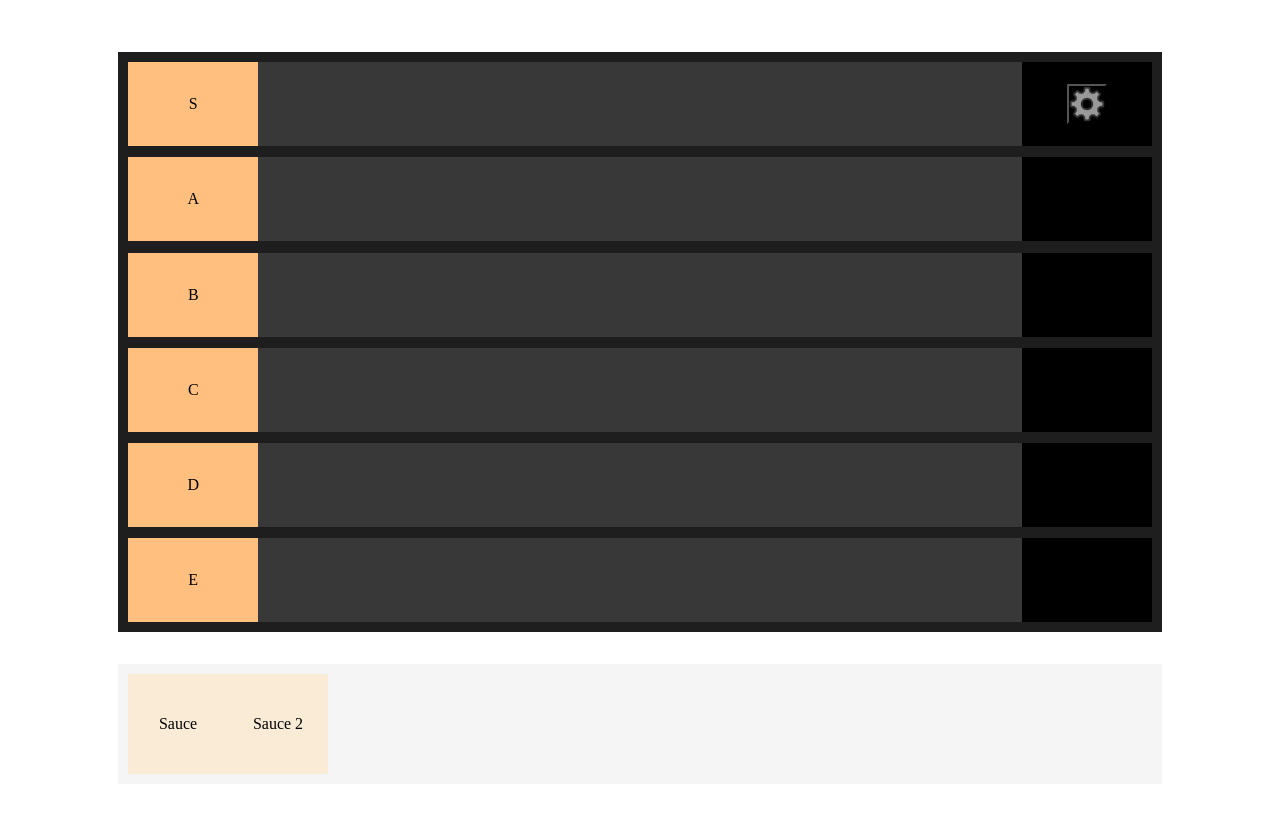
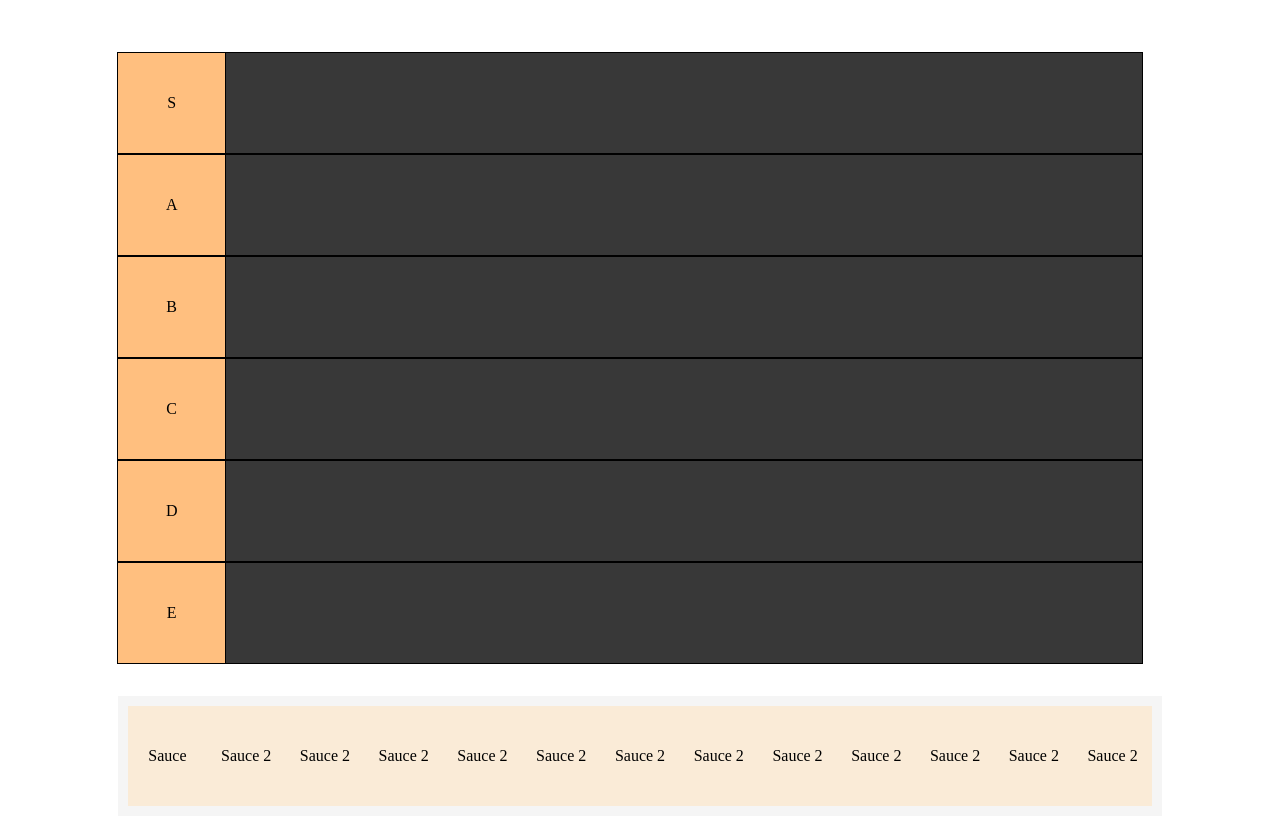
Before and after one commit to Gregory-febvin/TierList-main, a plain HTML site: page index.html in a window 1280 px wide. Drawn offline with Linux system fonts and the light colour scheme.

Commit message:
Add files via upload

```diff
--- a/index.html
+++ b/index.html
@@ -16,39 +16,41 @@
             <div class="Ligne">
                 <div class="RankName" contenteditable="true" >S</div>
                 <div class="DivCard"></div>
+                <!--
                 <div class="ParametreBox">
                     <button class="ButtonParametre" style="background: url('rouage.png'); background-size:cover">
                 </div>
+                -->
             </div>
 
             <div class="Ligne">
                 <div class="RankName" contenteditable="true" >A</div>
                 <div class="DivCard"></div>
-                <div class="ParametreBox"></div>
+                <!--<div class="ParametreBox"></div>-->
             </div>
 
             <div class="Ligne">
                 <div class="RankName" contenteditable="true" >B</div>
                 <div class="DivCard"></div>
-                <div class="ParametreBox"></div>
+                <!--<div class="ParametreBox"></div>-->
             </div>
 
             <div class="Ligne">
                 <div class="RankName" contenteditable="true" >C</div>
                 <div class="DivCard"></div>
-                <div class="ParametreBox"></div>
+                <!--<div class="ParametreBox"></div>-->
             </div>
 
             <div class="Ligne">
                 <div class="RankName" contenteditable="true" >D</div>
                 <div class="DivCard"></div>
-                <div class="ParametreBox"></div>
+                <!--<div class="ParametreBox"></div>-->
             </div>
 
             <div class="Ligne">
                 <div class="RankName" contenteditable="true" >E</div>
                 <div class="DivCard"></div>
-                <div class="ParametreBox"></div>
+                <!--<div class="ParametreBox"></div>-->
             </div>
 
         </div>
@@ -56,6 +58,17 @@
         <div class="StockCard" >
             <div class="card" id="first" draggable="true">Sauce</div>
             <div class="card" id="second" draggable="true">Sauce 2</div>
+            <div class="card" id="3" draggable="true">Sauce 2</div>
+            <div class="card" id="4" draggable="true">Sauce 2</div>
+            <div class="card" id="5" draggable="true">Sauce 2</div>
+            <div class="card" id="6" draggable="true">Sauce 2</div>
+            <div class="card" id="7" draggable="true">Sauce 2</div>
+            <div class="card" id="8" draggable="true">Sauce 2</div>
+            <div class="card" id="9" draggable="true">Sauce 2</div>
+            <div class="card" id="10" draggable="true">Sauce 2</div>
+            <div class="card" id="11" draggable="true">Sauce 2</div>
+            <div class="card" id="12" draggable="true">Sauce 2</div>
+            <div class="card" id="13" draggable="true">Sauce 2</div>
         </div>
 
     </div>
--- a/style.css
+++ b/style.css
@@ -9,44 +9,48 @@ body{
     display: flex;
     flex-direction: column;
     align-items: center;
-    justify-content: space-between;
-    padding: 10px;
+
     margin-top: 5%;
-    width: 80vw;
-    height: 70vh;
-    background-color: rgb(30, 30, 30);
+
+    width: 80vmax;
+
 }
 
 .Ligne{
     display: flex;
+
     width: 100%;
-    height: 15%;
+    height: inherit;
+    min-height: 100px;
+
+    border-top: solid 1px #000;
+    border-bottom: solid 1px #000;
+    border-left: solid 1px #000;
+    border-right: solid 1px #000;
+
     background-color: rgb(56, 56, 56);
 }
 
 .RankName{
     display: flex;
+
     justify-content: center;
     align-items: center;
-    height: 100%;
-    width: 175px;
+
+    width: 120px;
+
     background-color: rgb(255, 191, 127);
+    border-right: solid 1px #000;
 }
 
-.ParametreBox{
-    display: flex;
-    justify-content: center;
-    align-items: center;
-    height: 100%;
-    width: 175px;
-    background-color: black;
-}
 .card {
     display: flex;
     justify-content: center;
     align-items: center;
+
     height: 100%;
     width: 100px;
+
     background-color: antiquewhite;
 }
 
@@ -57,11 +61,15 @@ body{
 
 .StockCard {
     width: 70%;
+
     display: flex;
+
     margin-top: 3%;
     padding: 10px;
+
     width: 80vw;
     height: 100px;
+
     background-color: whitesmoke;
 }
 
@@ -69,3 +77,14 @@ body{
     width: 40px;
     height: 40px;
 }
+
+.ParametreBox{
+    display: flex;
+    justify-content: center;
+    align-items: center;
+
+    height: 100%;
+    width: 175px;
+
+    background-color: black;
+}
```
